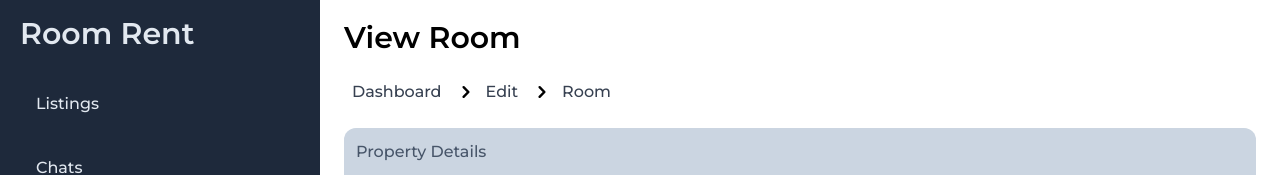
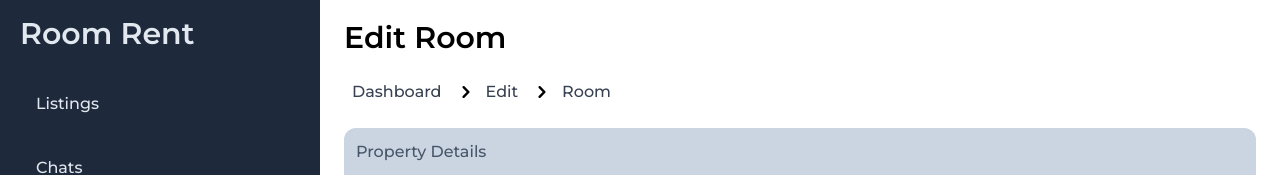
Before and after one commit to sujitroy-dev/room-rent-client, a Next.js app: page /dashboard/property/edit/1 in a window 1280 px wide. Shown: the top 175 px of the page. Built offline with nearby package versions, Linux system fonts and the light colour scheme.

Commit message:
small change

```diff
--- a/pages/dashboard/property/edit/[id].tsx
+++ b/pages/dashboard/property/edit/[id].tsx
@@ -88,7 +88,7 @@ export default function PropertyEditPage() {
   return (
     <DashboardLayout>
       <div className="py-4 px-6">
-        <h1 className="text-3xl font-semibold mt-1">View Room</h1>
+        <h1 className="text-3xl font-semibold mt-1">Edit Room</h1>
         <Breadcrumb navigations={breadcrumbNavigation} spacing="small" />
         <form className="">
           <DetailsSection header="Property Details">
--- a/pages/dashboard/property/view/[id].tsx
+++ b/pages/dashboard/property/view/[id].tsx
@@ -18,7 +18,7 @@ export default function PropertyViewPage() {
   return (
     <DashboardLayout>
       <div className="py-4 px-6">
-        <h1 className="text-3xl font-semibold mt-1">Edit Room</h1>
+        <h1 className="text-3xl font-semibold mt-1">View Room</h1>
         <Breadcrumb navigations={breadcrumbNavigation} spacing="small" />
         <div>Property View Page</div>
       </div>
```
